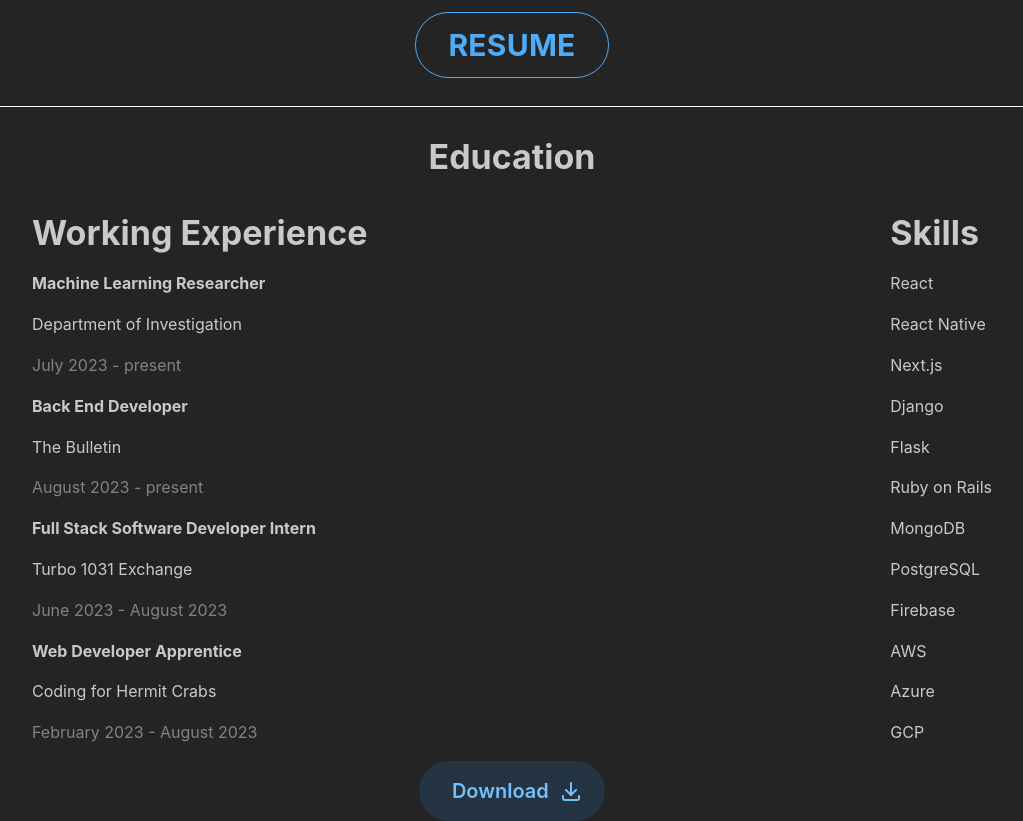
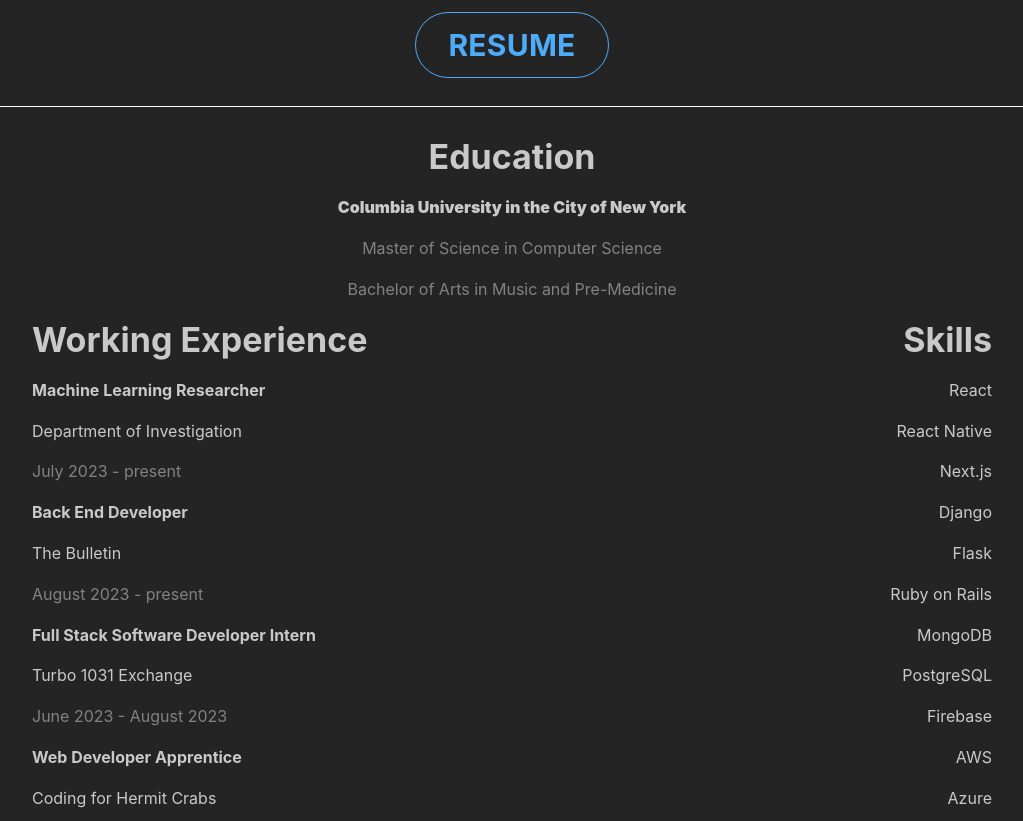
Before and after one commit to vkl2109/vincent_le, a React (Vite) app: page / in a window 1280 px wide. Shown: the part 2020-2841 px from the top of the page, without its empty margins (128-1151 px from the left). Built offline with nearby package versions, Linux system fonts and the light colour scheme.

Commit message:
changed resume

```diff
--- a/src/Components/LandingSkills.jsx
+++ b/src/Components/LandingSkills.jsx
@@ -3,6 +3,7 @@
     Group,
     Divider,
     rem,
+    em,
     Badge,
     Title,
     Text,
@@ -12,6 +13,7 @@
 import { SkillCard } from "../Components"
 import { skillData } from "../Constants"
 import resume from "../assets/Vincent_Le_Resume.pdf"
+import { useMediaQuery } from "@mantine/hooks"
 
 const resumeData = [
     {
@@ -41,6 +43,7 @@
 ]
 
 export function LandingSkills () {
+    const isMobile = useMediaQuery()
 
     return(
         <Stack
@@ -59,11 +62,13 @@
                     return(<SkillCard key={skill.id} skill={skill}/>)
                 })}
             </Group> */}
-            <Stack>
+            <Stack w="75vw">
                 <Title>Education</Title>
-                <Group></Group>
+                <Text fw={900}>Columbia University in the City of New York</Text>
+                <Text c="dimmed">Master of Science in Computer Science</Text>
+                <Text c="dimmed">Bachelor of Arts in Music and Pre-Medicine</Text>
             </Stack>
-            <Group justify="space-between" align="start" w="75vw">
+            <Group justify="space-between" align="start" miw={"75vw"} wrap>
                 <Stack align="flex-start">
                     <Title>Working Experience</Title>
                     {resumeData.map((resume) => {
@@ -76,11 +81,11 @@
                         )
                     })}
                 </Stack>
-                <Stack align="flex-start">
+                <Stack align="flex-end">
                     <Title>Skills</Title>
                     {skillData.map((skill) => {
                         return(
-                            <Stack key={skill.id} align="flex-start">
+                            <Stack key={skill.id} align="flex-end">
                                 {skill.list.map((item) => {
                                     return(<Text key={item.id}>{item.name}</Text>)
                                 })}
```
